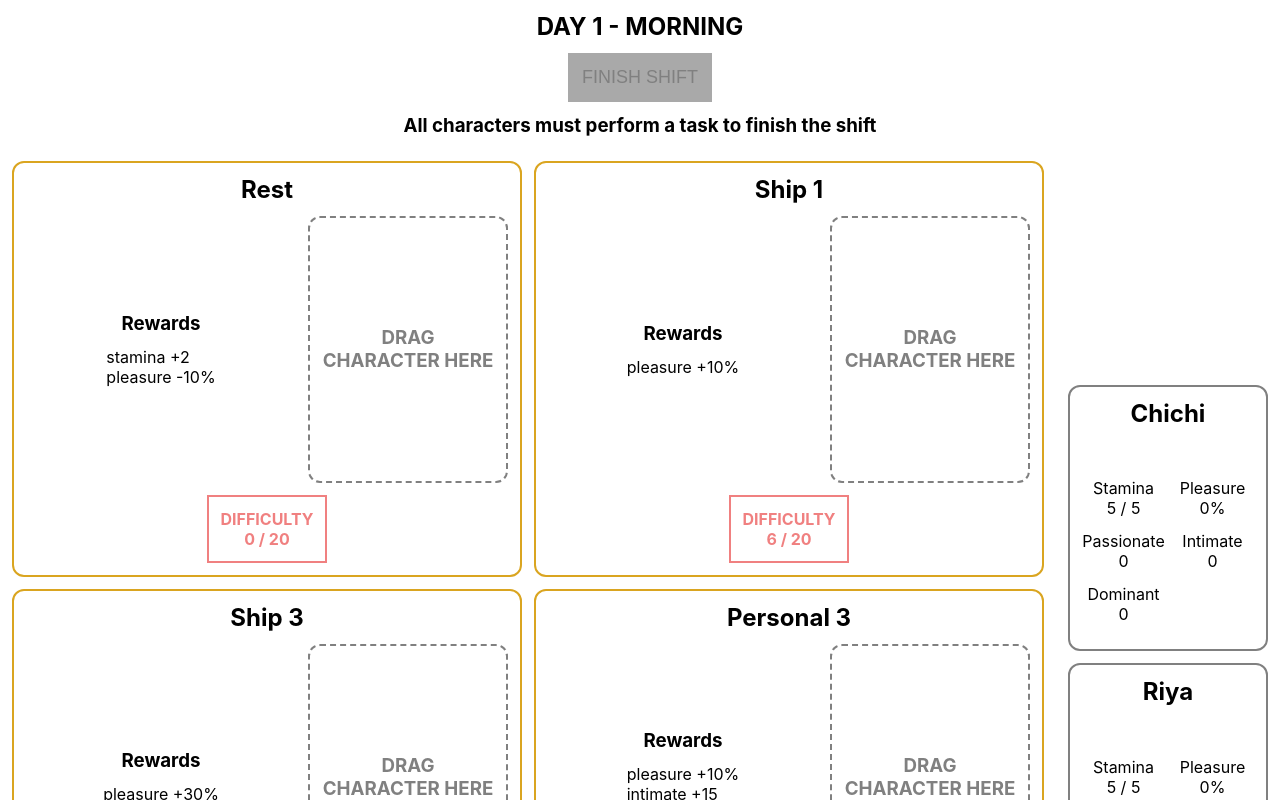
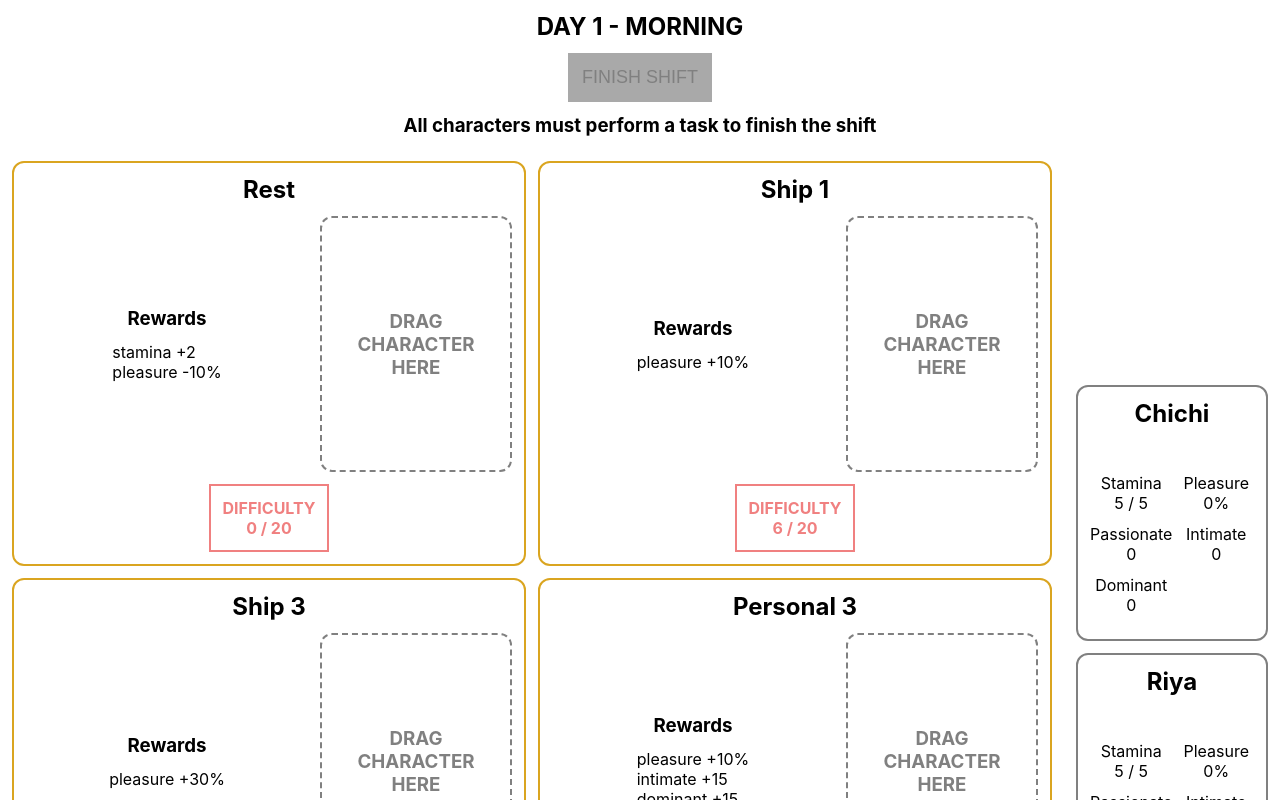
Before and after one commit to MrHands/task-gameplay, a React (Create React App) app: page / in a window 1280 px wide. Both pictures are taken after a click on the button "START GAME". Shown: the top 800 px of the page. Built offline with nearby package versions, Linux system fonts and the light colour scheme.

Commit message:
Add globals for Sass.

```diff
--- /dev/null
+++ b/src/_globals.scss
@@ -0,0 +1 @@
+$card-size: 12rem;
--- a/src/components/Character.scss
+++ b/src/components/Character.scss
@@ -1,5 +1,7 @@
+@import '../globals';
+
 .o-character {
-	min-width: 200px;
+	min-width: $card-size;
 	aspect-ratio: 240/320;
 	display: grid;
 	justify-items: center;
@@ -7,24 +9,25 @@
 	padding: 12px;
 	border: 2px solid gray;
 	border-radius: 12px;
-}
 
-.o-character.-empty {
+	&.-empty {
 		display: flex;
 		align-items: center;
 		border: 2px dashed gray;
 		cursor: initial;
 	}
 
-.o-character.-active {
+	&.-active {
 		border: 2px solid lawngreen;
 		background: lightgreen;
 	}
 
-.o-character__title {
+	&__title {
+		width: 100%;
 		text-align: center;
+		text-transform: uppercase;
 		color: gray;
-	text-transform: uppercase;
+	}
 }
 
 .m-stats {
--- a/src/states/DayShift.scss
+++ b/src/states/DayShift.scss
@@ -1,21 +1,23 @@
+@import '../globals';
+
 .o-dayShift {
 	display: grid;
 	grid-template-areas:
 		'hud     hud         '
 		'tasks   characters  ';
-	grid-template-columns: 3fr 200px;
+	grid-template-columns: 3fr $card-size;
 	align-items: center;
 	gap: 24px;
-}
 
-.o-dayShift__tasks {
+	&__tasks {
 		grid-area: tasks;
 	}
 
-.o-dayShift__characters {
+	&__characters {
 		grid-area: characters;
 	}
 
-.o-dayShift__hud {
+	&__hud {
 		grid-area: hud;
 	}
+}
--- a/src/states/NightShift.scss
+++ b/src/states/NightShift.scss
@@ -1,4 +1,6 @@
+@import '../globals';
+
 .o-nightShift {
 	display: grid;
-	grid-template-columns: 3fr;
+	grid-template-columns: 3fr $card-size;
 }
```
Lines whose indentation alone changed are shown as unchanged.
